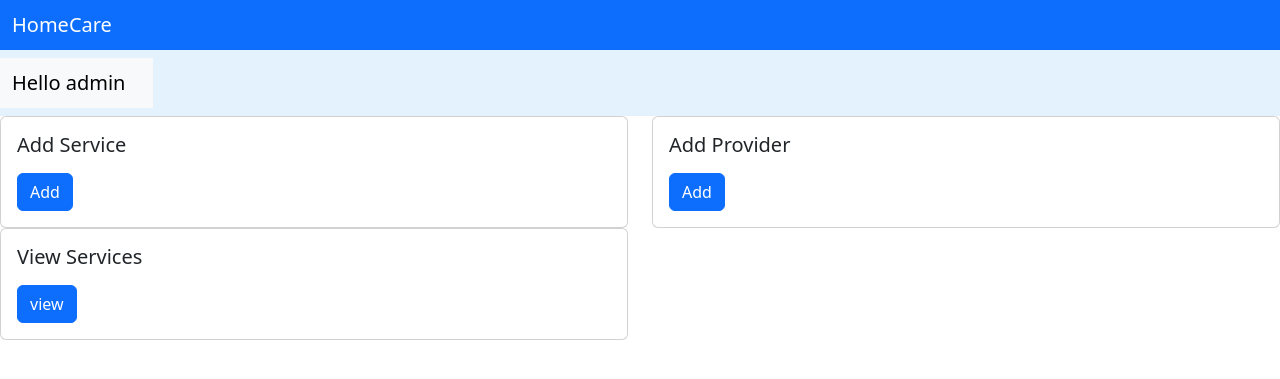
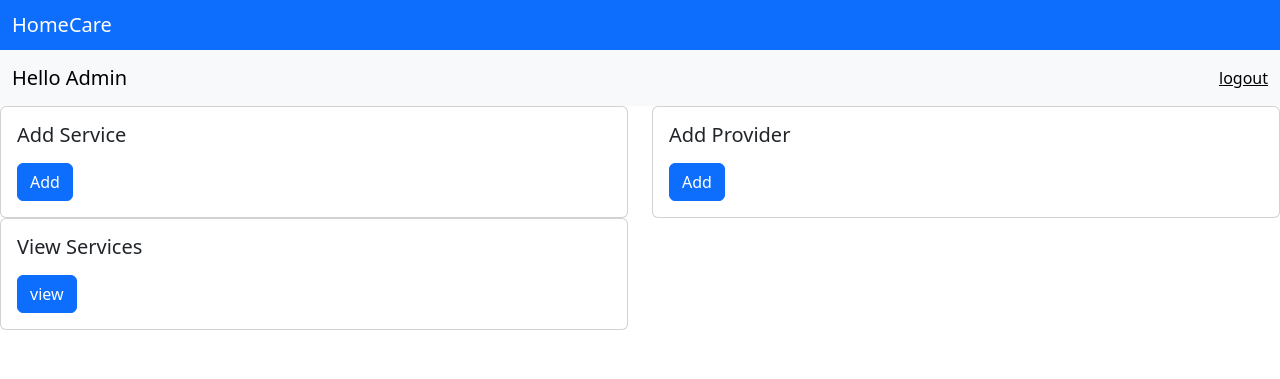
Before and after one commit to Adharsh195/final_project, a Django app: page /admin_dashboard in a window 1280 px wide. Shown: the top 379 px of the page. Run offline with Django 5.2, Linux system fonts and the light colour scheme.

Commit message:
first commit

```diff
--- a/home_service/admin_app/templates/admin_dashboard.html
+++ b/home_service/admin_app/templates/admin_dashboard.html
@@ -13,12 +13,29 @@
   </div>
 </nav>
 
-<nav class="navbar" style="background-color: #e3f2fd;" data-bs-theme="light">
-  <nav class="navbar bg-body-tertiary">
+<nav class="navbar navbar-expand-lg bg-body-tertiary">
   <div class="container-fluid">
-    <span class="navbar-brand mb-0 h1">Hello admin</span>
+    <a class="navbar-brand" href="#">Hello Admin</a>
+    <button class="navbar-toggler" type="button" data-bs-toggle="collapse" data-bs-target="#navbarText" aria-controls="navbarText" aria-expanded="false" aria-label="Toggle navigation">
+      <span class="navbar-toggler-icon"></span>
+    </button>
+    <div class="collapse navbar-collapse" id="navbarText">
+      <ul class="navbar-nav me-auto mb-2 mb-lg-0">
+        <li class="nav-item">
+          <a class="nav-link active" aria-current="page" href="#"></a>
+        </li>
+        <li class="nav-item">
+          <a class="nav-link" href="#"></a>
+        </li>
+        <li class="nav-item">
+          <a class="nav-link" href="#"></a>
+        </li>
+      </ul>
+      <span class="navbar-text">
+        <a href="{% url 'logout_view' %}">logout</a>
+      </span>
+    </div>
   </div>
-</nav>
 </nav>
 
 
```
